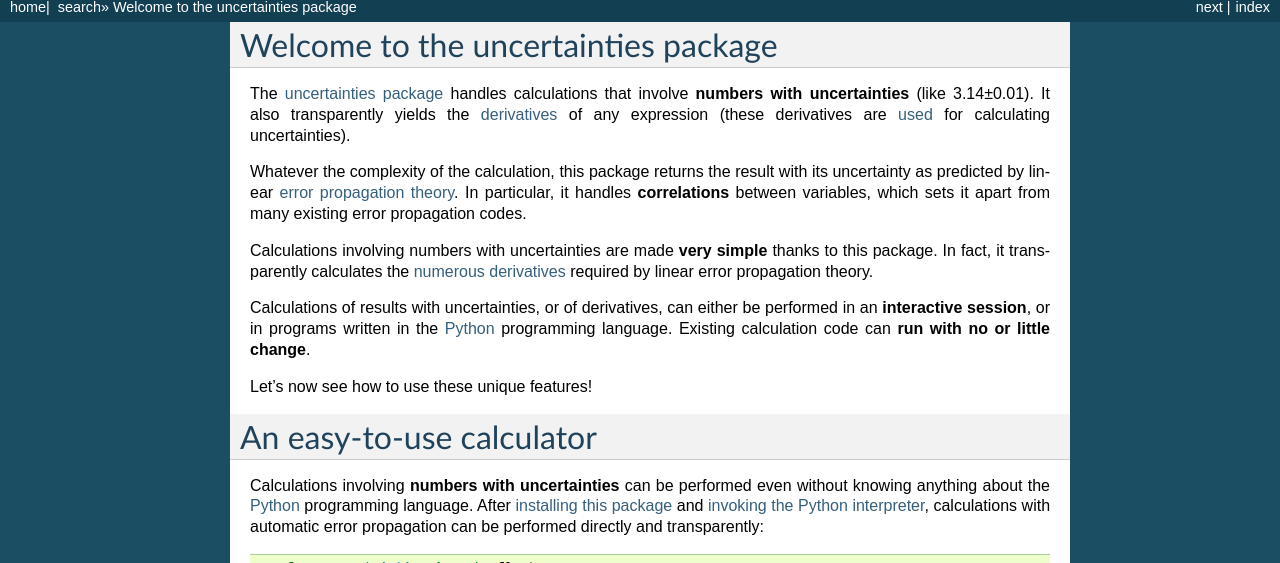
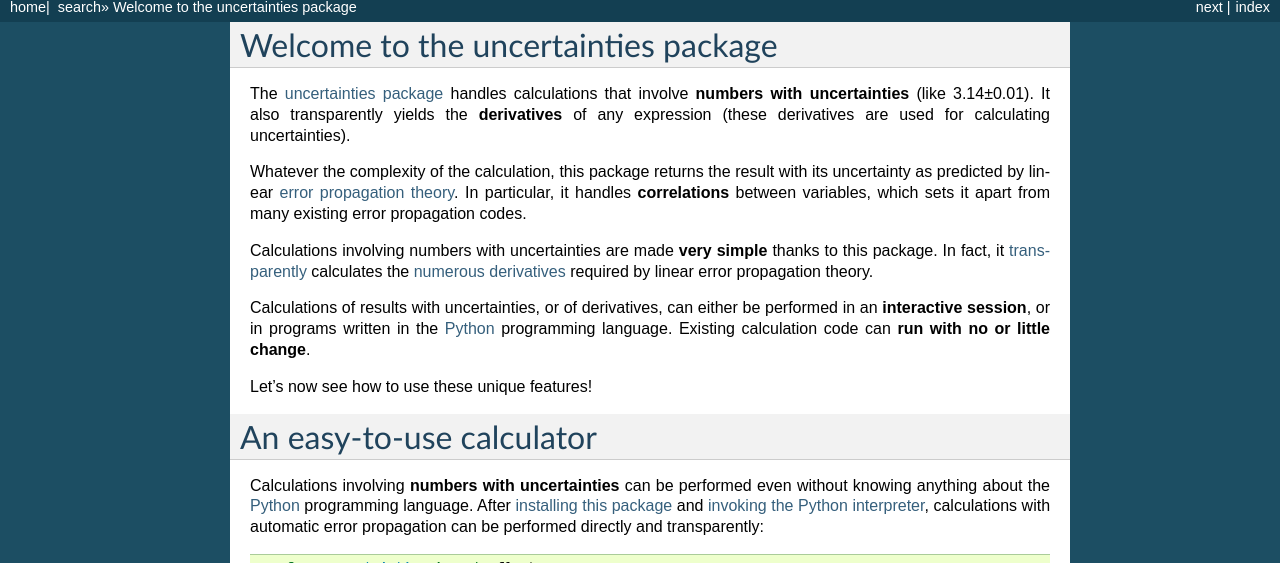
Before and after one commit to lmfit/uncertainties, a Sphinx documentation site: the page built from doc/index.rst, in a window 1280 px wide and 900 px high, cut to the strip 337-900 px from the top of the window. Built offline with Sphinx 7.4.7, drawn with Linux system fonts in a browser that asks for light colours; the version number is read from the project's files by our own code; some of the changed lines change nothing that is shown.

Commit message:
Less emphasis on secondary details.

```diff
--- a/doc/index.rst
+++ b/doc/index.rst
@@ -3,9 +3,8 @@
 
 The `uncertainties package`_ handles calculations that involve
 **numbers with uncertainties** (like 3.14±0.01).  It also
-transparently yields the :ref:`derivatives <derivatives>` of any
-expression (these derivatives are :ref:`used <linear_method>` for
-calculating uncertainties).
+transparently yields the **derivatives** of any expression (these
+derivatives are used for calculating uncertainties).
 
 Whatever the complexity of the calculation, this package returns the
 result with its uncertainty as predicted by linear `error propagation
@@ -14,9 +13,9 @@
 codes.
 
 Calculations involving numbers with uncertainties are made **very
-simple** thanks to this package.  In fact, it transparently calculates
-the `numerous derivatives`_ required by linear error propagation
-theory.
+simple** thanks to this package.  In fact, it :ref:`transparently
+<derivatives>` calculates the `numerous derivatives`_ required by
+linear error propagation theory.
 
 Calculations of results with uncertainties, or of derivatives, can
 either be performed in an **interactive session**, or in programs
```
